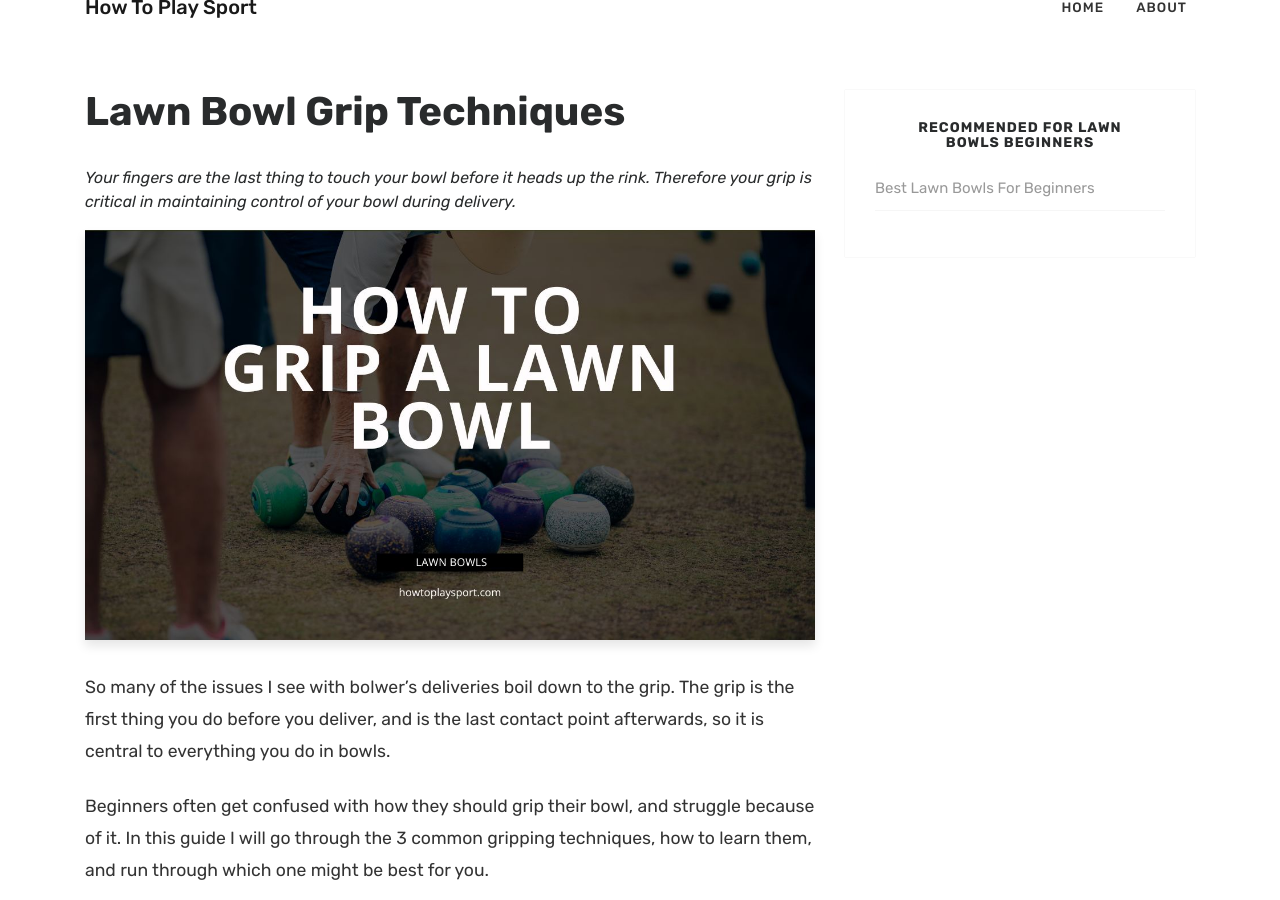
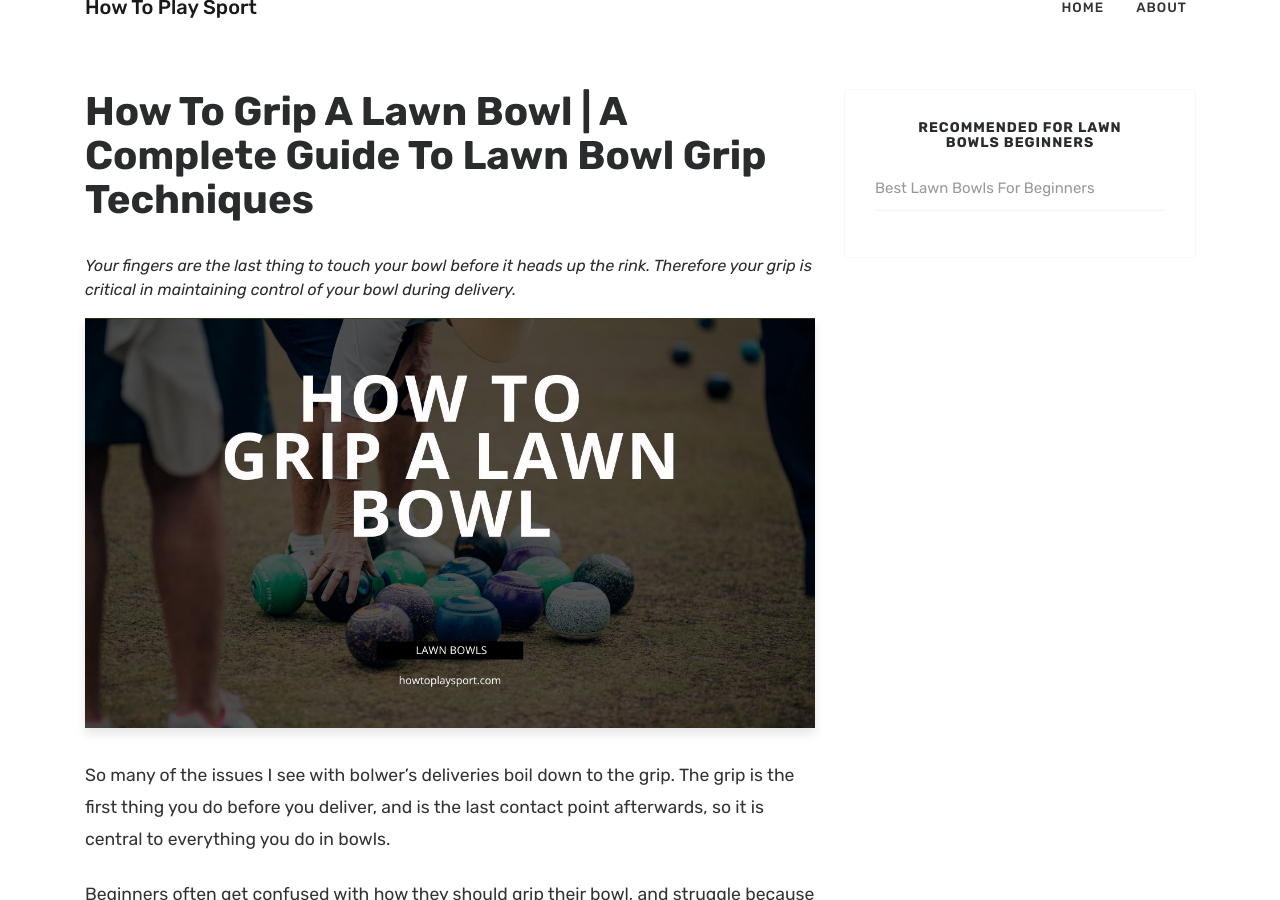
Before and after one commit to krussll/howtoplaysport, a Jekyll site: the page built from _posts/2023-02-28-best-lawn-bowl-grips.md, in a window 1280 px wide and 900 px high. Built offline with Jekyll 4.4.1, drawn with Linux system fonts in a browser that asks for light colours; nearby versions of some CDN libraries.

Commit message:
Update 2023-02-28-best-lawn-bowl-grips.md

```diff
--- a/_posts/2023-02-28-best-lawn-bowl-grips.md
+++ b/_posts/2023-02-28-best-lawn-bowl-grips.md
@@ -1,6 +1,6 @@
 ---
 layout: post
-title:  "Lawn Bowl Grip Techniques"
+title:  "How To Grip A Lawn Bowl | A Complete Guide To Lawn Bowl Grip Techniques"
 categories: [ lawn-bowls ]
 author: reece
 image: assets/images/how-to-grip-a-lawn-bowl.jpg
```
